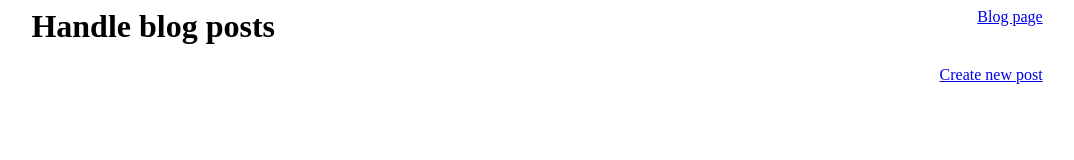
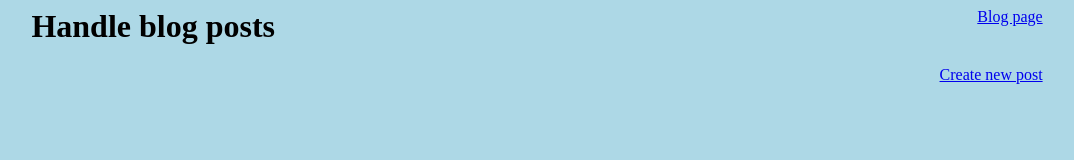
Before and after one commit to JesperHagman/Blogg, a plain HTML site: page blog-client-template/admin/index.html in a window 1280 px wide. Shown: the whole page, without its empty margins (103-1177 px from the left). Drawn offline with Linux system fonts and the light colour scheme; no server answers.

Commit message:
some color

```diff
--- a/blog-client-template/admin/css/style.css
+++ b/blog-client-template/admin/css/style.css
@@ -1,3 +1,6 @@
+html{
+    background-color: lightblue;
+}
 #blog-list,
 tr,
 th,
@@ -10,6 +13,7 @@ td {
 }
 #blog-list{
     width: 100%;
+    background-color: white;
 }
 #container{
     margin: 0 10%;
```
